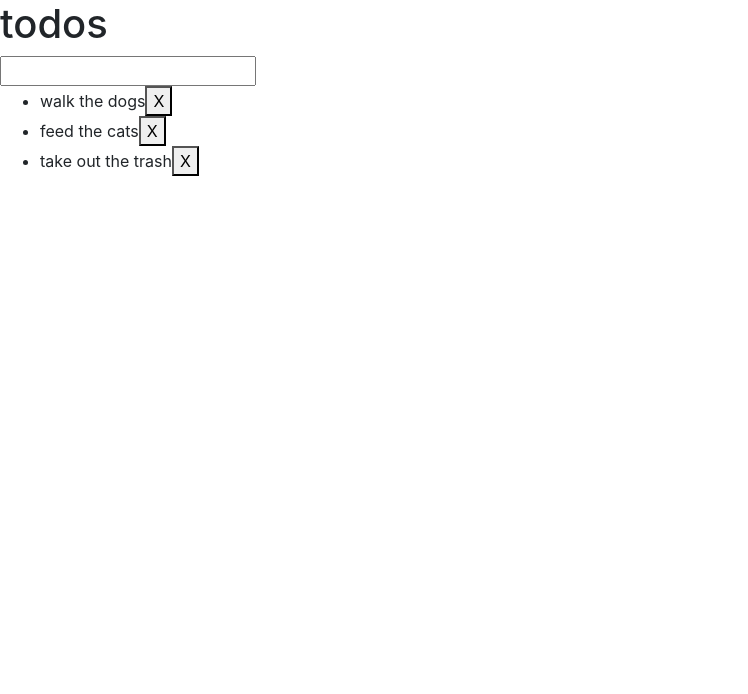
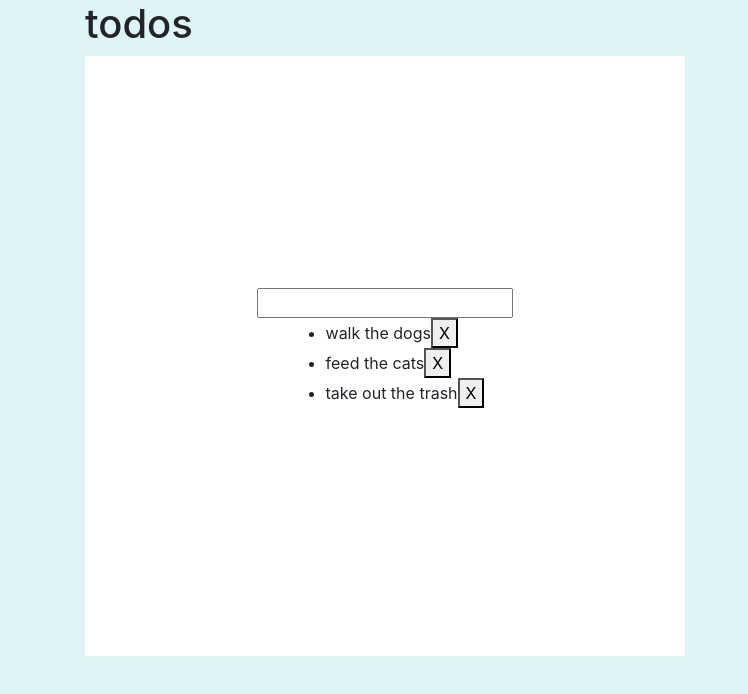
Before and after one commit to mllrdnl/to-do-list, a React app: page / in a window 1280 px wide. Shown: the whole page, without its empty margins (0-748 px from the left). Built offline with nearby package versions, Linux system fonts and the light colour scheme.

Commit message:
adjusted styling

```diff
--- a/src/js/component/TodoList.js
+++ b/src/js/component/TodoList.js
@@ -1,52 +1,52 @@
-import React from "react";
-import PropTypes from "prop-types";
-import { useState } from "react";
+// import React from "react";
+// import PropTypes from "prop-types";
+// import { useState } from "react";
 
-export function TodoList() {
-	const [todos, setTodos] = useState([
-		"walk the dogs",
-		"feed the cats",
-		"take out the trash"
-	]);
-	const [input, setInput] = useState("");
+// export function TodoList() {
+// 	const [todos, setTodos] = useState([
+// 		"walk the dogs",
+// 		"feed the cats",
+// 		"take out the trash"
+// 	]);
+// 	const [input, setInput] = useState("");
 
-	return (
-		<div className="todo-container">
-			<h1 className="title">todos</h1>
-			<div className="todo-list">
-				<input
-					type="text"
-					onChange={e => setInput(e.target.value)}
-					value={input}
-					onKeyUp={e => {
-						if (e.keyCode === 13 && input !== "")
-							setTodos([...todos, input]);
-						setInput("");
-					}}
-				/>
+// 	return (
+// 		<div className="todo-container">
+// 			<h1 className="title">todos</h1>
+// 			<div className="todo-list">
+// 				<input
+// 					type="text"
+// 					onChange={e => setInput(e.target.value)}
+// 					value={input}
+// 					onKeyUp={e => {
+// 						if (e.keyCode === 13 && input !== "")
+// 							setTodos([...todos, input]);
+// 						setInput("");
+// 					}}
+// 				/>
 
-				<ul className="list">
-					{todos.map((task, index) => {
-						return (
-							<li key={index}>
-								{task}
-								<button
-									onClick={() => {
-										const taskindex = todos.indexOf(task);
-										if (index > -1) {
-											todos.splice(taskindex, index);
-										}
-									}}>
-									X
-								</button>
-							</li>
-						);
-					})}
-				</ul>
-			</div>
-		</div>
-	);
-}
+// 				<ul className="list">
+// 					{todos.map((task, index) => {
+// 						return (
+// 							<li key={index}>
+// 								{task}
+// 								<button
+// 									onClick={() => {
+// 										const taskindex = todos.indexOf(task);
+// 										if (index > -1) {
+// 											todos.splice(taskindex, index);
+// 										}
+// 									}}>
+// 									X
+// 								</button>
+// 							</li>
+// 						);
+// 					})}
+// 				</ul>
+// 			</div>
+// 		</div>
+// 	);
+// }
 
 // const index = array.indexOf(5);
 // if (index > -1) {
--- /dev/null
+++ b/src/js/component/aTodoList.js
@@ -0,0 +1,49 @@
+import React from "react";
+import PropTypes from "prop-types";
+import { useState } from "react";
+
+export function ATodoList() {
+	const [todos, setTodos] = useState([
+		"walk the dogs",
+		"feed the cats",
+		"take out the trash"
+	]);
+	const [input, setInput] = useState("");
+
+	return (
+		<div className="container">
+			<h1 className="todo-title">todos</h1>
+			<div className="todo-list">
+				<input
+					type="text"
+					onChange={e => setInput(e.target.value)}
+					value={input}
+					onKeyUp={e => {
+						if (e.keyCode === 13 && input !== "")
+							setTodos([...todos, input]);
+						setInput("");
+					}}
+				/>
+
+				<ul className="list">
+					{todos.map((task, index) => {
+						return (
+							<li key={index}>
+								{task}
+								<button
+									onClick={() => {
+										const taskindex = todos.indexOf(task);
+										if (index > -1) {
+											todos.splice(taskindex, index);
+										}
+									}}>
+									X
+								</button>
+							</li>
+						);
+					})}
+				</ul>
+			</div>
+		</div>
+	);
+}
--- a/src/js/component/home.js
+++ b/src/js/component/home.js
@@ -1,7 +1,7 @@
 import React from "react";
-import { TodoList } from "./TodoList";
+import { ATodoList } from "./aTodoList";
 
 //create your first component
 export function Home() {
-	return <TodoList />;
+	return <ATodoList />;
 }
--- a/src/styles/index.scss
+++ b/src/styles/index.scss
@@ -1,13 +1,28 @@
 @import "~bootstrap/scss/bootstrap.scss";
 
-/*
+body {
+    background-color: rgb(223, 244, 247);
+    height: 100vh;
+}
 
-    You can write your own styles here...
+.container {
+    display: flex;
+    flex-direction: column;
+    // justify-content: center;
+}
 
+.todo-list {
+    background-color: white;
+    display: flex;
+    justify-content: center;
+    align-items: center;
+    flex-direction: column;
+    width: 600px;
+    height: 600px;
 
-    ...Or you can use the import command to include
-    other sylesheets into your bunde as well, e.j:
+}
 
-    import 'relative/path/to/stylesheet.scss';
-
-*/
+.todo-title {
+    flex-direction: row;
+    justify-content: center;
+}
```
Also changed, not shown: public/index.html (+5 -2 lines).
